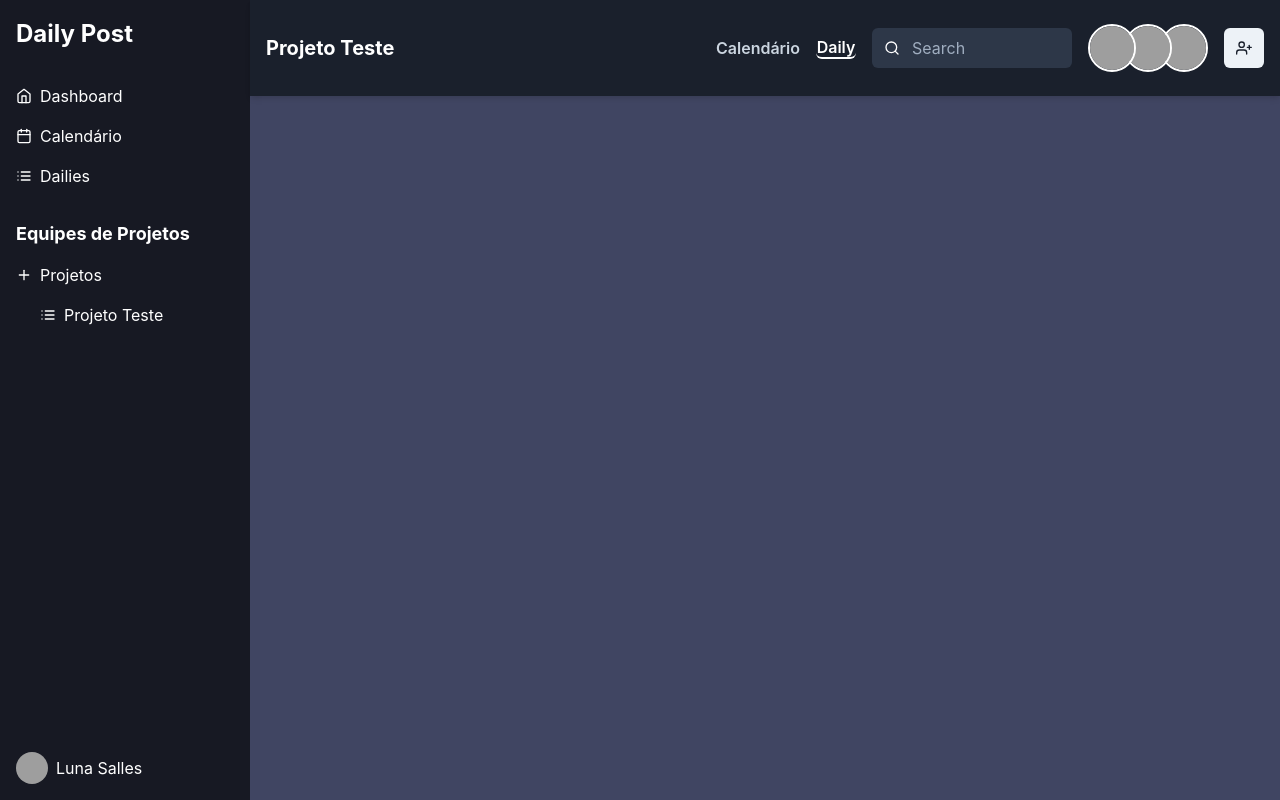
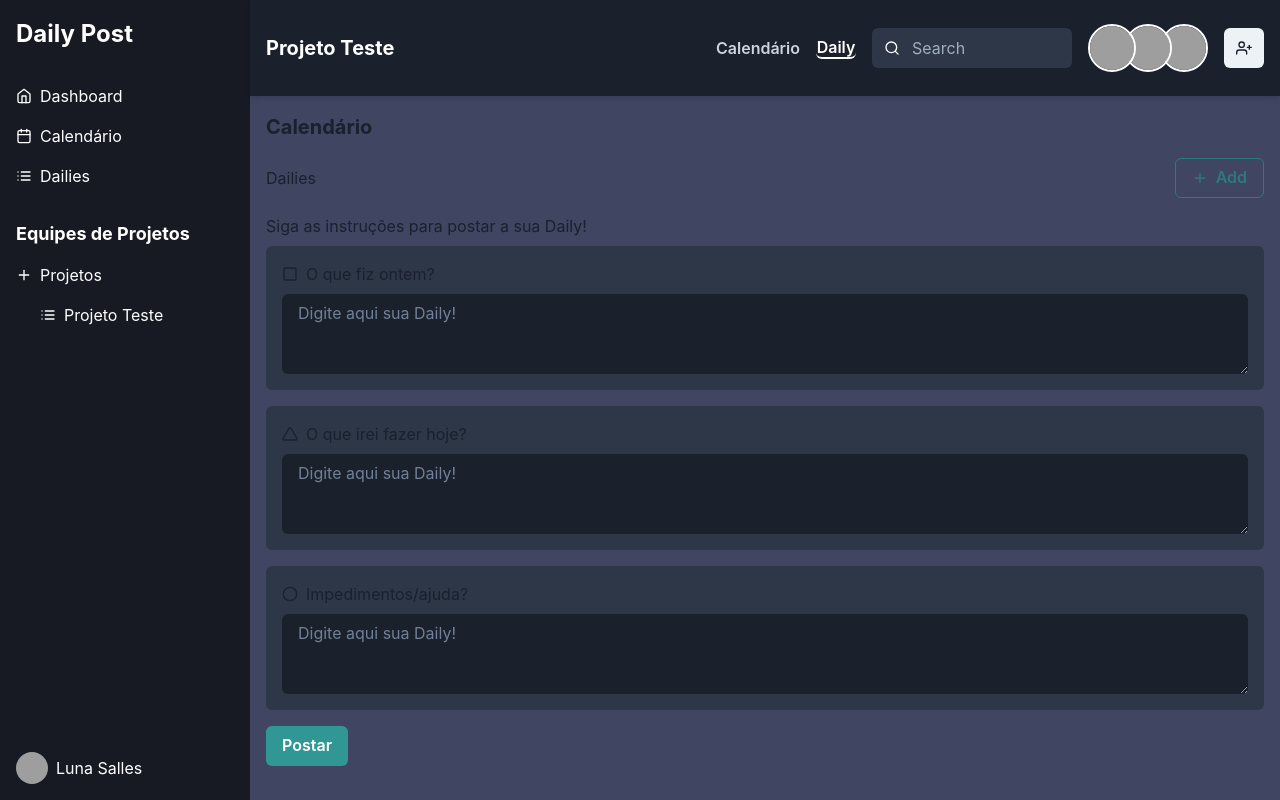
Before and after one commit to Rizzardd/daily-post, a React (Vite) app in the folder daily-post-web/: page / in a window 1280 px wide. Built offline with nearby package versions, Linux system fonts and the light colour scheme; grey boxes are pictures that could not be loaded.

Commit message:
refactor: importação do componente DailyPage.

```diff
--- a/daily-post-web/src/routes/_protected/index.tsx
+++ b/daily-post-web/src/routes/_protected/index.tsx
@@ -2,6 +2,7 @@ import { createFileRoute } from "@tanstack/react-router";
 import { Box, Stack } from "@chakra-ui/react";
 import Sidebar from "../../components/Sidebar";
 import Header from "../../components/Header";
+import DailyPage from "../../components/DailyPage";
 
 
 export const Route = createFileRoute("/_protected/")({
@@ -13,7 +14,9 @@ export const Route = createFileRoute("/_protected/")({
         </Box>
         <Box w="100%">
           <Header />
+          <DailyPage/>
         </Box>
+
       </Stack>
    </div>
 });
```
